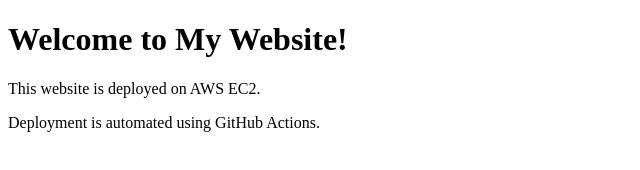
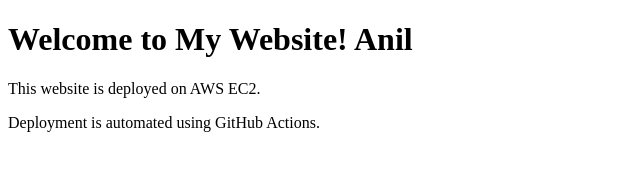
Before and after one commit to anil2743/aws_github, a plain HTML site: page index.html in a window 1280 px wide. Shown: the whole page, without its empty margins (0-640 px from the left). Drawn offline with Linux system fonts and the light colour scheme.

Commit message:
added anil

```diff
--- a/index.html
+++ b/index.html
@@ -6,7 +6,7 @@
  <title>My Static Website</title>
 </head>
 <body>
- <h1>Welcome to My Website!</h1>
+ <h1>Welcome to My Website! Anil </h1>
  <p>This website is deployed on AWS EC2.</p>
  <p>Deployment is automated using GitHub Actions.</p>
 </body>
```
